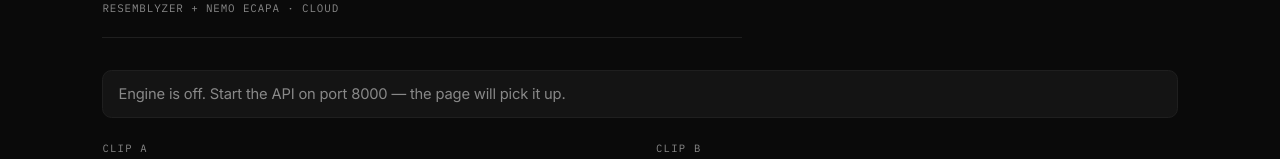
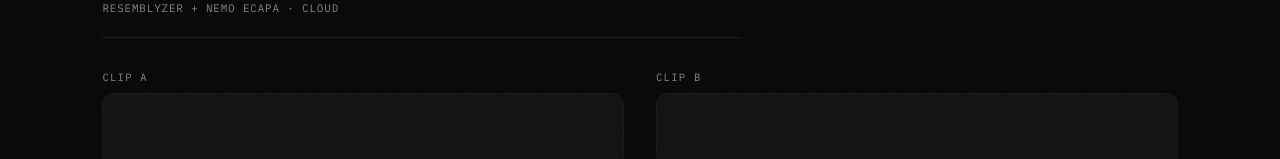
Before and after one commit to iamgrootns/portfoilio-v1, a React (Vite) app: page /lab/voice in a window 1280 px wide. Shown: the part 502-661 px from the top of the page. Built offline with nearby package versions, Linux system fonts and the light colour scheme; no server answers.

Commit message:
fix: remove stale /health engine banner (serverless-direct architecture has no FastAPI backend)

```diff
--- a/src/components/Station.tsx
+++ b/src/components/Station.tsx
@@ -1,6 +1,5 @@
 import type { ReactNode } from 'react'
 import type { Station as StationMeta } from '../data/stations'
-import { useEngine } from '../lib/engine'
 
 export default function Station({
   meta,
@@ -9,8 +8,6 @@ export default function Station({
   meta: StationMeta
   children: ReactNode
 }) {
-  const { online, checked } = useEngine()
-
   return (
     <article>
       {meta.media ? (
@@ -29,11 +26,6 @@ export default function Station({
         <p className="station-deck">{meta.deck}</p>
         <p className="station-model">{meta.model}</p>
       </header>
-      {checked && !online ? (
-        <div className="banner">
-          Engine is off. Start the API on port 8000 — the page will pick it up.
-        </div>
-      ) : null}
       {children}
     </article>
   )
```
